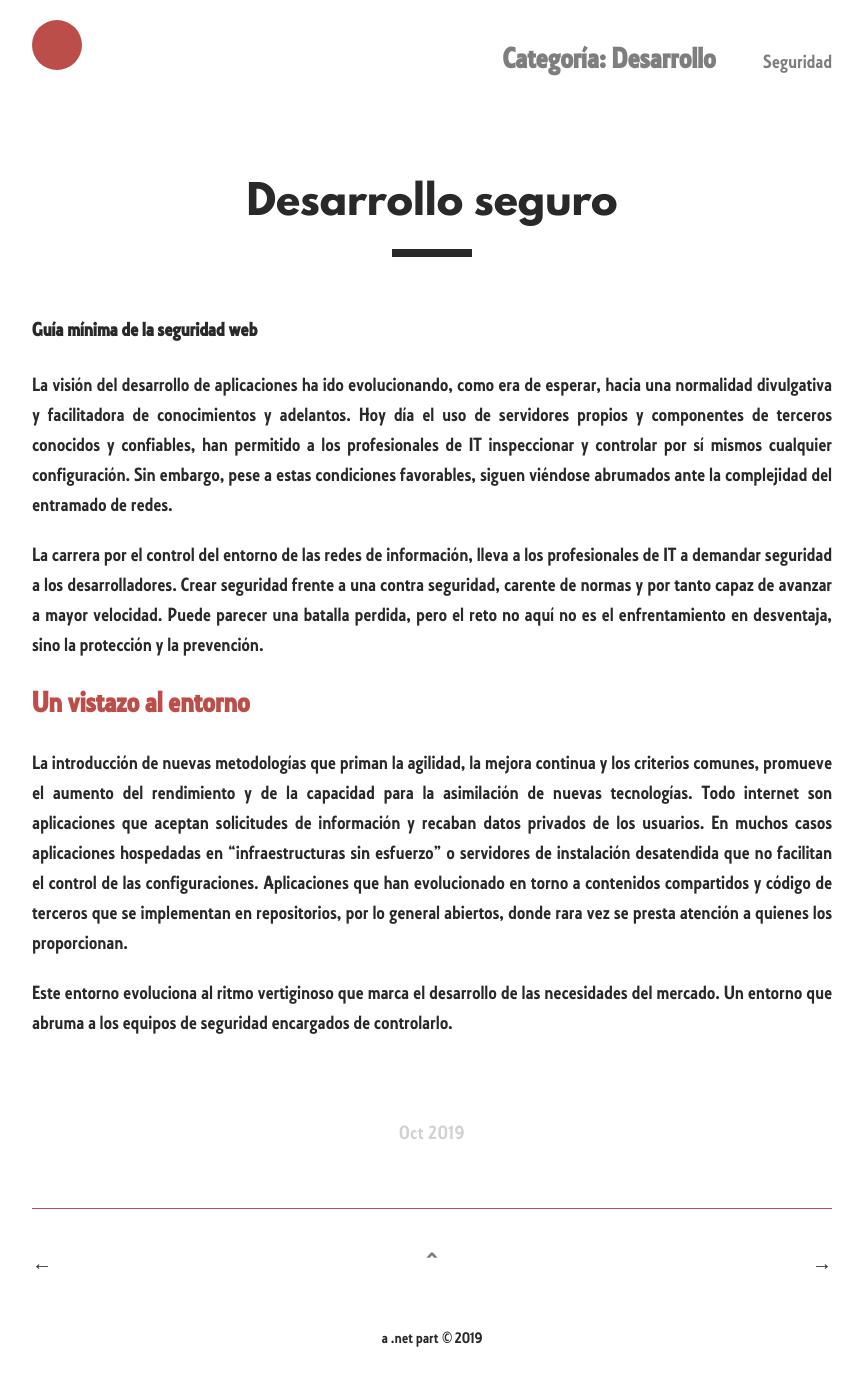
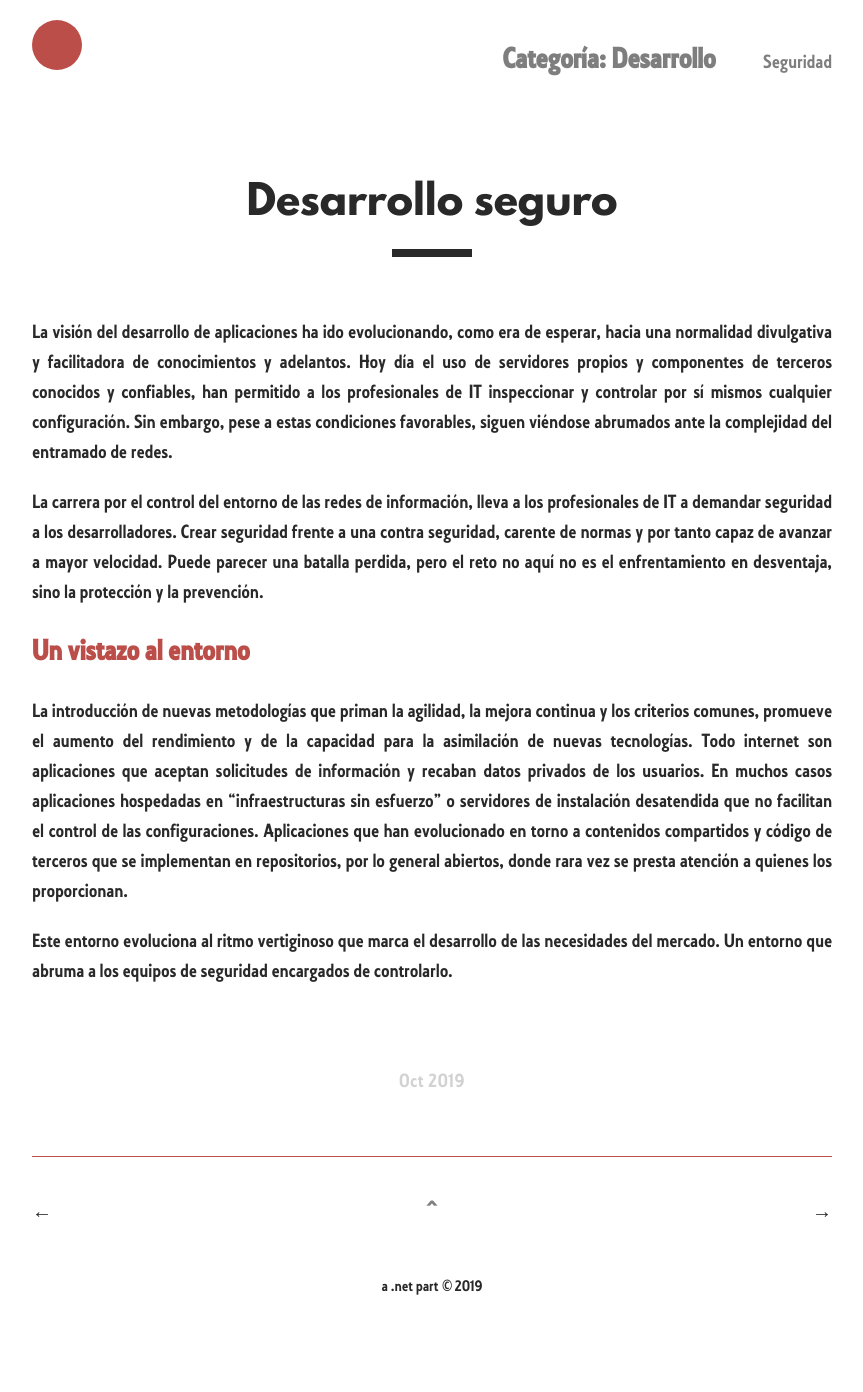
Before and after one commit to Rocmpr/blog, a Jekyll site: the page built from _posts/2019-10-28-Desarrollo Seguro.md, in a window 1280 px wide. Shown: the whole page, without its empty margins (208-1071 px from the left). Built offline with Jekyll 4.4.1, drawn with Linux system fonts in a browser that asks for light colours; our own code applies the rules of GitHub Pages for plain Markdown files; after the commit the page ends 1340 px from its top, so only the background shows below that.

Commit message:
Update 2019-10-28-Desarrollo Seguro.md

```diff
--- a/_posts/2019-10-28-Desarrollo Seguro.md
+++ b/_posts/2019-10-28-Desarrollo Seguro.md
@@ -1,5 +1,3 @@
-#### Guía mínima de la seguridad web
-
 La visión del desarrollo de aplicaciones ha ido evolucionando, como era de esperar, hacia una normalidad divulgativa y facilitadora de conocimientos y adelantos. Hoy día el uso de servidores propios y componentes de terceros conocidos y confiables, han permitido a los profesionales de IT inspeccionar y controlar por sí mismos cualquier configuración. Sin embargo, pese a estas condiciones favorables, siguen viéndose abrumados ante la complejidad del entramado de redes.
 
 La carrera por el control del entorno de las redes de información, lleva a los profesionales de IT a demandar seguridad a los desarrolladores. Crear seguridad frente a una contra seguridad, carente de normas y por tanto capaz de avanzar a mayor velocidad. Puede parecer una batalla perdida, pero el reto no aquí no es el enfrentamiento en desventaja, sino la protección y la prevención.
```
